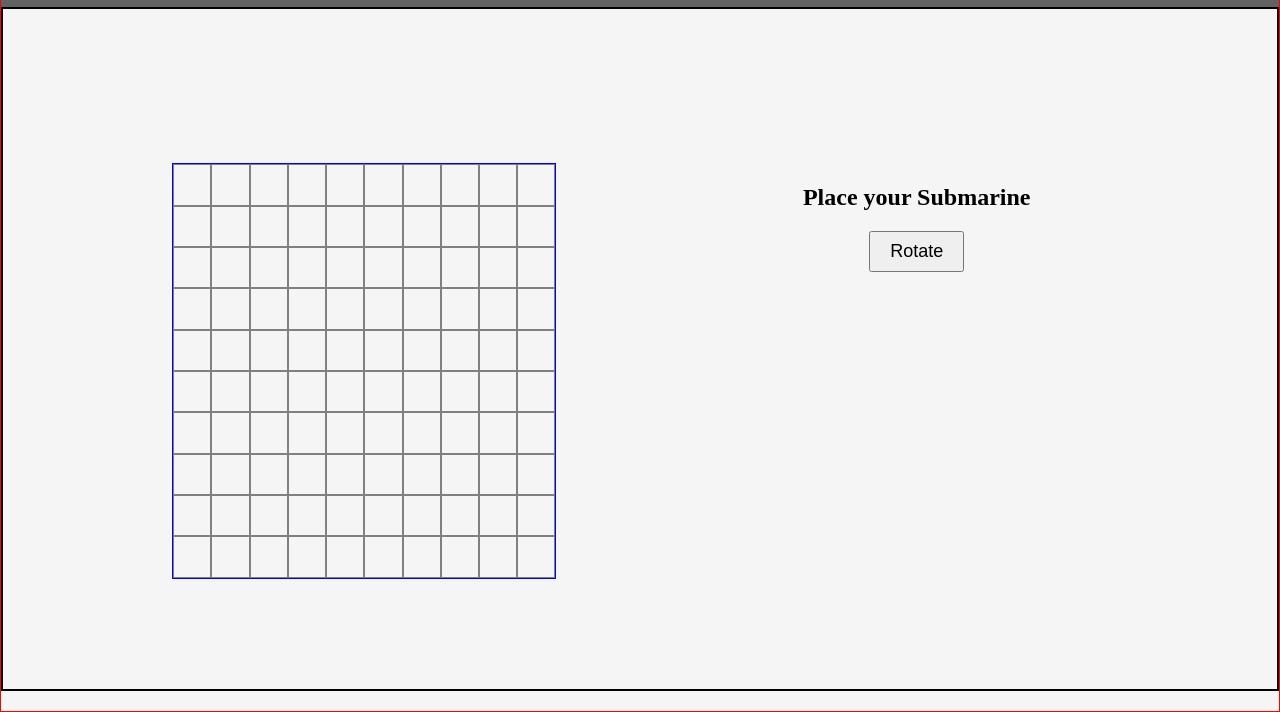
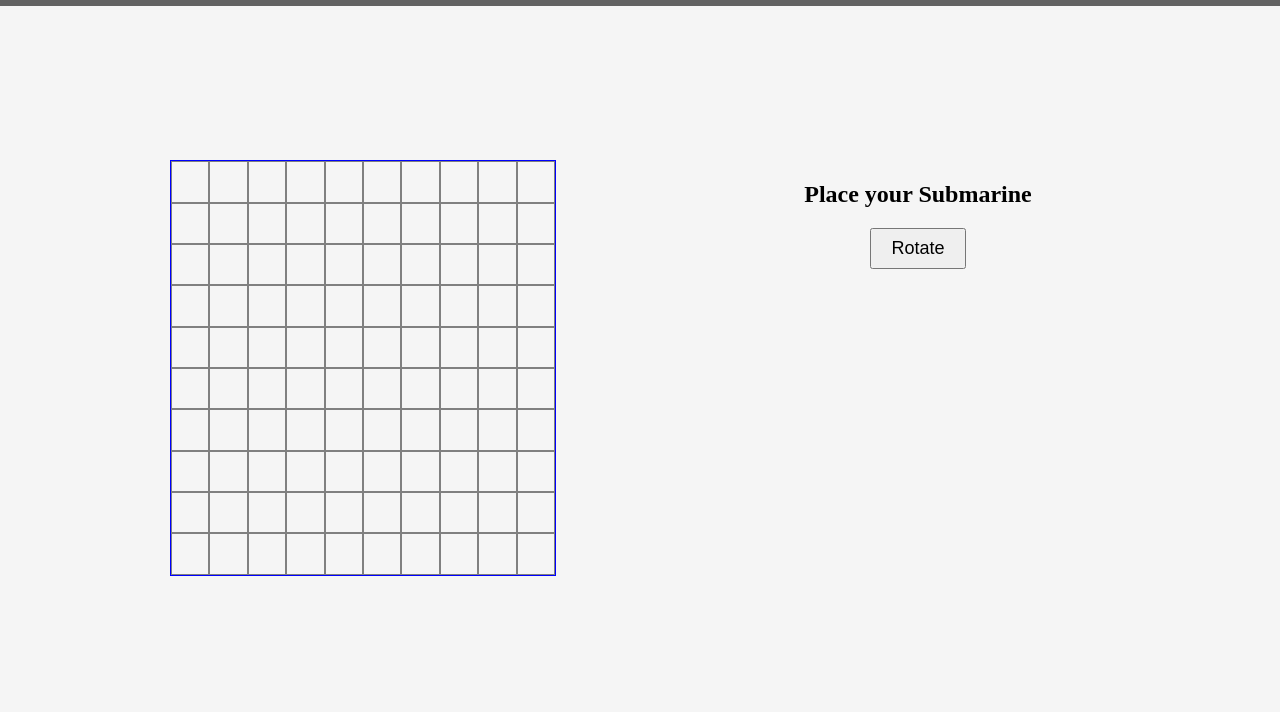
Before and after one commit to Hasan-Iqtedar/battleship, a plain HTML site: page index.html in a window 1280 px wide. Shown: the part 90-802 px from the top of the page. Drawn offline with Linux system fonts and the light colour scheme.

Commit message:
Clean code

```diff
--- a/main.css
+++ b/main.css
@@ -1,6 +1,5 @@
 body {
     height: 100vh;
-    border: 1px solid red;
     background-color: whitesmoke;
     margin: 0;
 }
@@ -23,7 +22,6 @@ main {
     height: 85%;
     display: flex;
     flex-direction: column;
-    border: 2px solid black;
 }
 
 p {
```
Also changed, not shown: index.html (+1 -3 lines).
